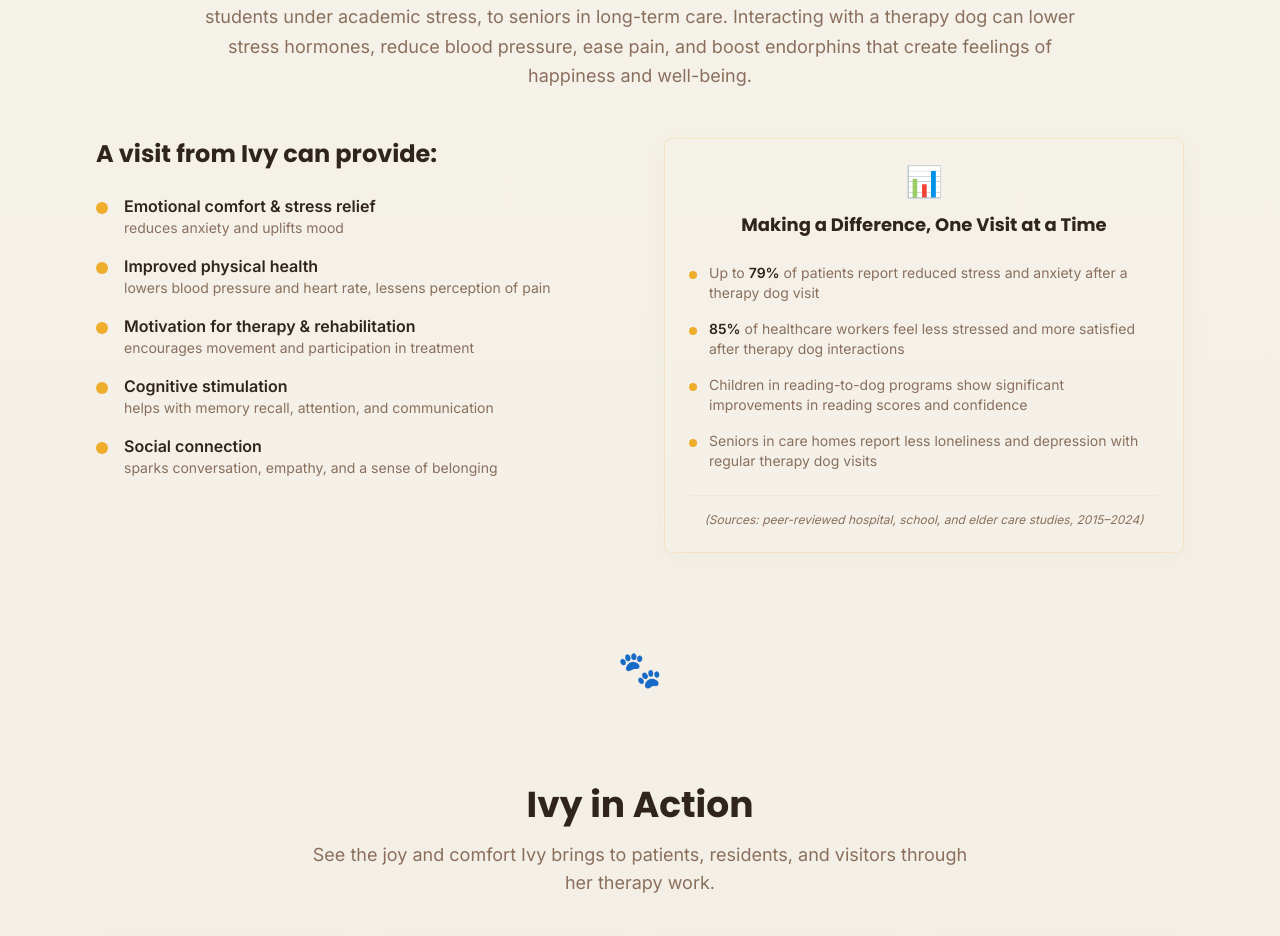
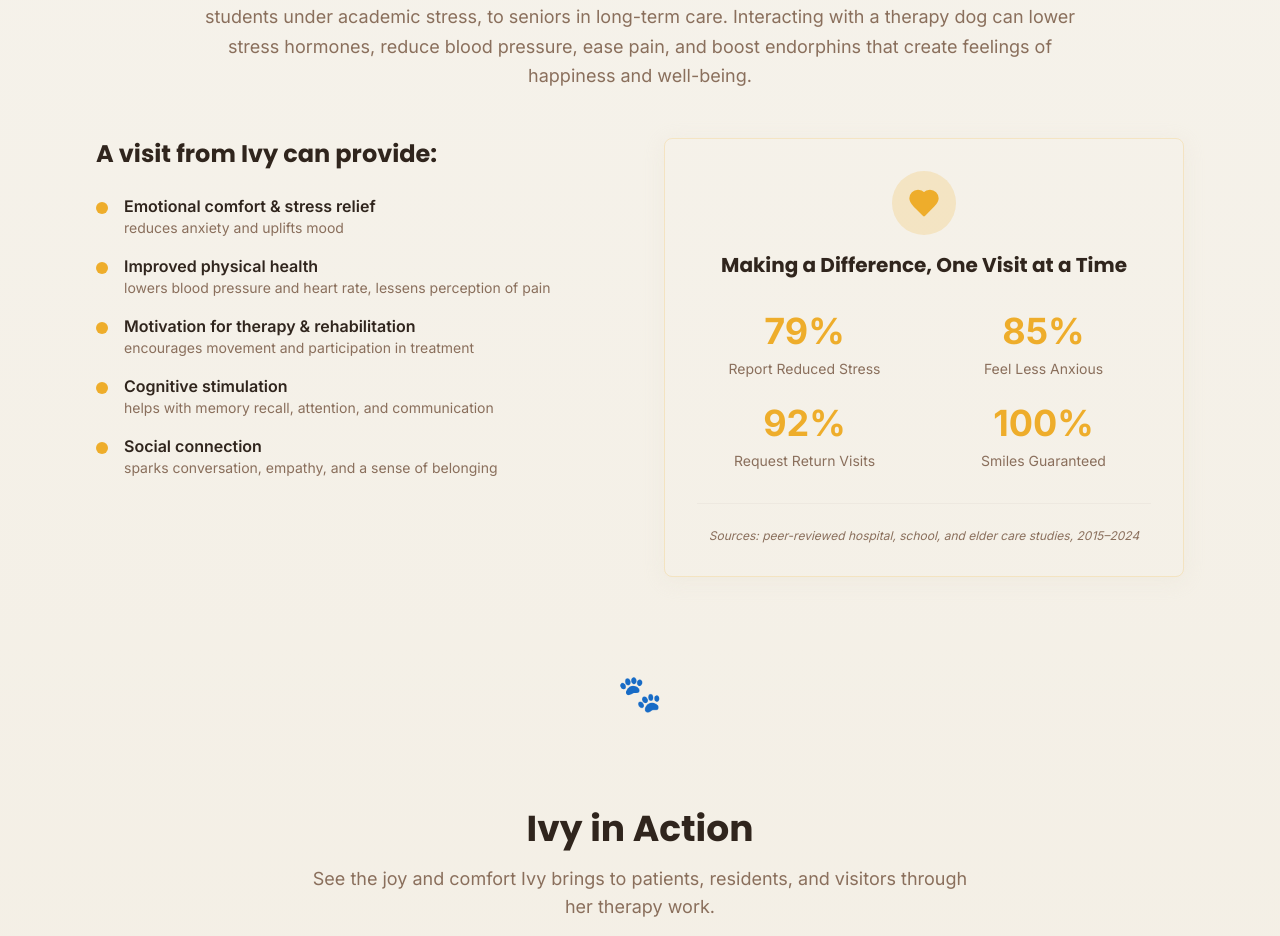
Before and after one commit to Sugar-Kane/ivy-pawsitive-vibes, a React (Vite) app: page /about in a window 1280 px wide. Shown: the part 1860-2796 px from the top of the page. Built offline with nearby package versions, Linux system fonts and the light colour scheme.

Commit message:
Update About page UI
Updated the "Proven Impact of Therapy Dogs" section on the About page to a new UI design. The changes include updating the statistics and their presentation to match the provided example image.
-edited src/components/About.tsx

```diff
--- a/src/components/About.tsx
+++ b/src/components/About.tsx
@@ -238,44 +238,38 @@ const About = () => {
             {/* Evidence Snapshot */}
             <div>
               <Card className="bg-gradient-golden/10 border-primary/20 shadow-soft">
-                <CardContent className="p-6">
-                  <div className="text-center mb-6">
-                    <div className="text-3xl mb-3">📊</div>
-                    <h3 className="font-heading font-bold text-lg text-foreground">
+                <CardContent className="p-8">
+                  <div className="text-center mb-8">
+                    <div className="w-16 h-16 bg-primary/20 rounded-full flex items-center justify-center mx-auto mb-4">
+                      <Heart className="w-8 h-8 text-primary" fill="currentColor" />
+                    </div>
+                    <h3 className="font-heading font-bold text-xl text-foreground">
                       Making a Difference, One Visit at a Time
                     </h3>
                   </div>
 
-                  <div className="space-y-4 text-sm">
-                    <div className="flex items-start space-x-3">
-                      <div className="w-2 h-2 bg-primary rounded-full mt-2 flex-shrink-0"></div>
-                      <p className="text-muted-foreground">
-                        Up to <span className="font-semibold text-foreground">79%</span> of patients report reduced stress and anxiety after a therapy dog visit
-                      </p>
+                  <div className="grid grid-cols-2 gap-6">
+                    <div className="text-center">
+                      <div className="text-4xl font-bold text-primary mb-2">79%</div>
+                      <div className="text-sm text-muted-foreground">Report Reduced Stress</div>
                     </div>
-                    <div className="flex items-start space-x-3">
-                      <div className="w-2 h-2 bg-primary rounded-full mt-2 flex-shrink-0"></div>
-                      <p className="text-muted-foreground">
-                        <span className="font-semibold text-foreground">85%</span> of healthcare workers feel less stressed and more satisfied after therapy dog interactions
-                      </p>
+                    <div className="text-center">
+                      <div className="text-4xl font-bold text-primary mb-2">85%</div>
+                      <div className="text-sm text-muted-foreground">Feel Less Anxious</div>
                     </div>
-                    <div className="flex items-start space-x-3">
-                      <div className="w-2 h-2 bg-primary rounded-full mt-2 flex-shrink-0"></div>
-                      <p className="text-muted-foreground">
-                        Children in reading-to-dog programs show significant improvements in reading scores and confidence
-                      </p>
+                    <div className="text-center">
+                      <div className="text-4xl font-bold text-primary mb-2">92%</div>
+                      <div className="text-sm text-muted-foreground">Request Return Visits</div>
                     </div>
-                    <div className="flex items-start space-x-3">
-                      <div className="w-2 h-2 bg-primary rounded-full mt-2 flex-shrink-0"></div>
-                      <p className="text-muted-foreground">
-                        Seniors in care homes report less loneliness and depression with regular therapy dog visits
-                      </p>
+                    <div className="text-center">
+                      <div className="text-4xl font-bold text-primary mb-2">100%</div>
+                      <div className="text-sm text-muted-foreground">Smiles Guaranteed</div>
                     </div>
                   </div>
 
-                  <div className="mt-6 pt-4 border-t border-border/50">
+                  <div className="mt-8 pt-6 border-t border-border/50">
                     <p className="text-xs text-muted-foreground italic text-center">
-                      (Sources: peer-reviewed hospital, school, and elder care studies, 2015–2024)
+                      Sources: peer-reviewed hospital, school, and elder care studies, 2015–2024
                     </p>
                   </div>
                 </CardContent>
```
